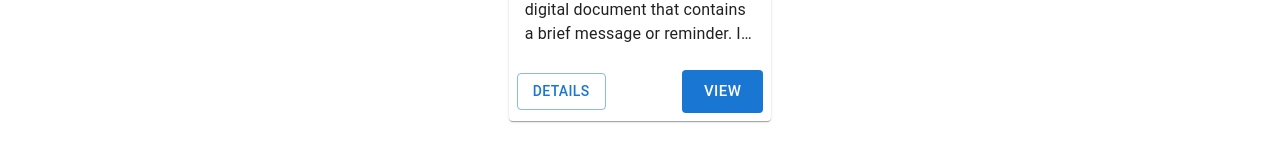
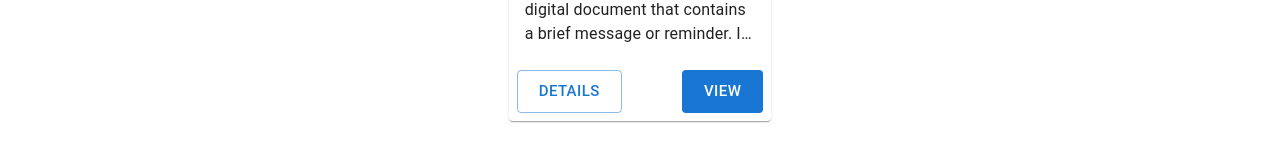
Before and after one commit to leekayden/penpal, a React (Create React App) app: page / in a window 1280 px wide. Shown: the part 741-902 px from the top of the page. Built offline with nearby package versions, Linux system fonts and the light colour scheme.

Commit message:
change btn size

```diff
--- a/src/components/Pens/PenInfo.tsx
+++ b/src/components/Pens/PenInfo.tsx
@@ -67,7 +67,7 @@ export default function PenInfo({ identifier }: PenInfoProps) {
 
   return (
     <div>
-      <Button variant="outlined" onClick={handleClickOpen}>
+      <Button variant="outlined" onClick={handleClickOpen} size="large">
         Details
       </Button>
       <BootstrapDialog
```
